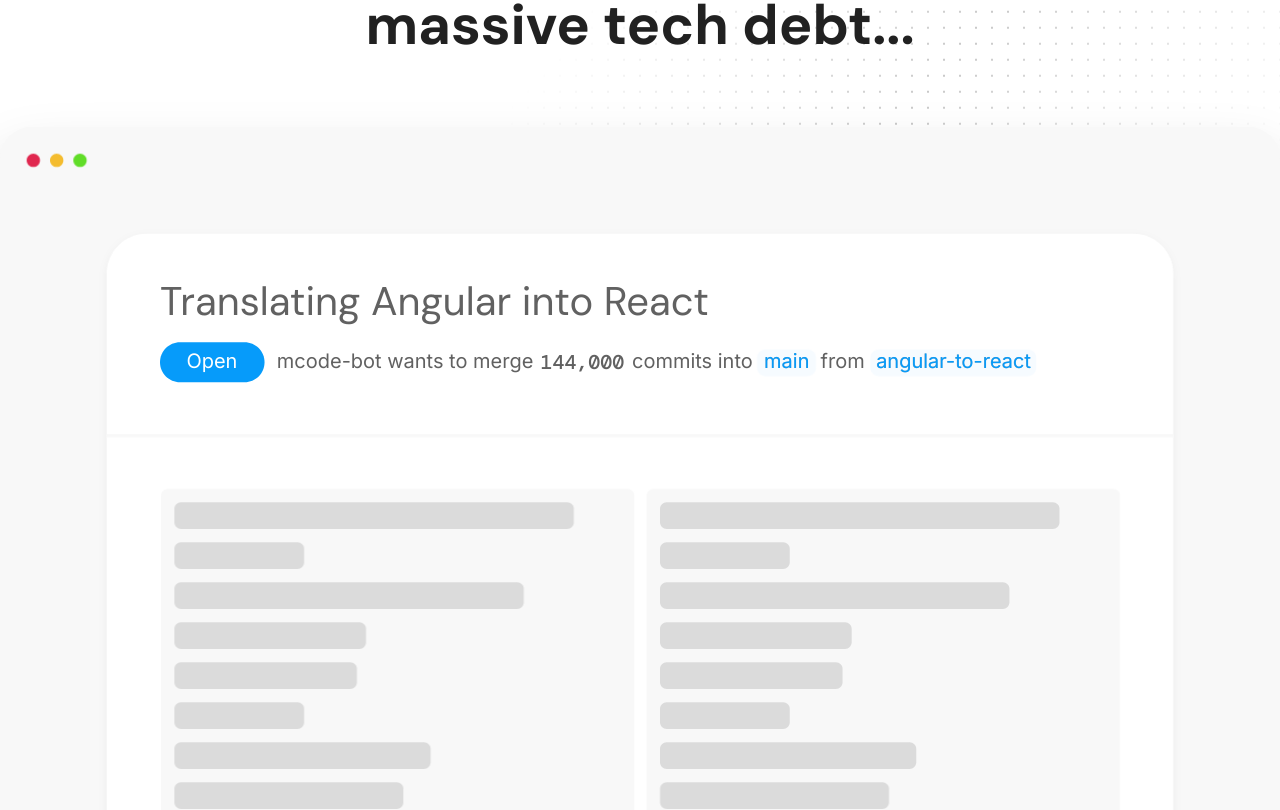
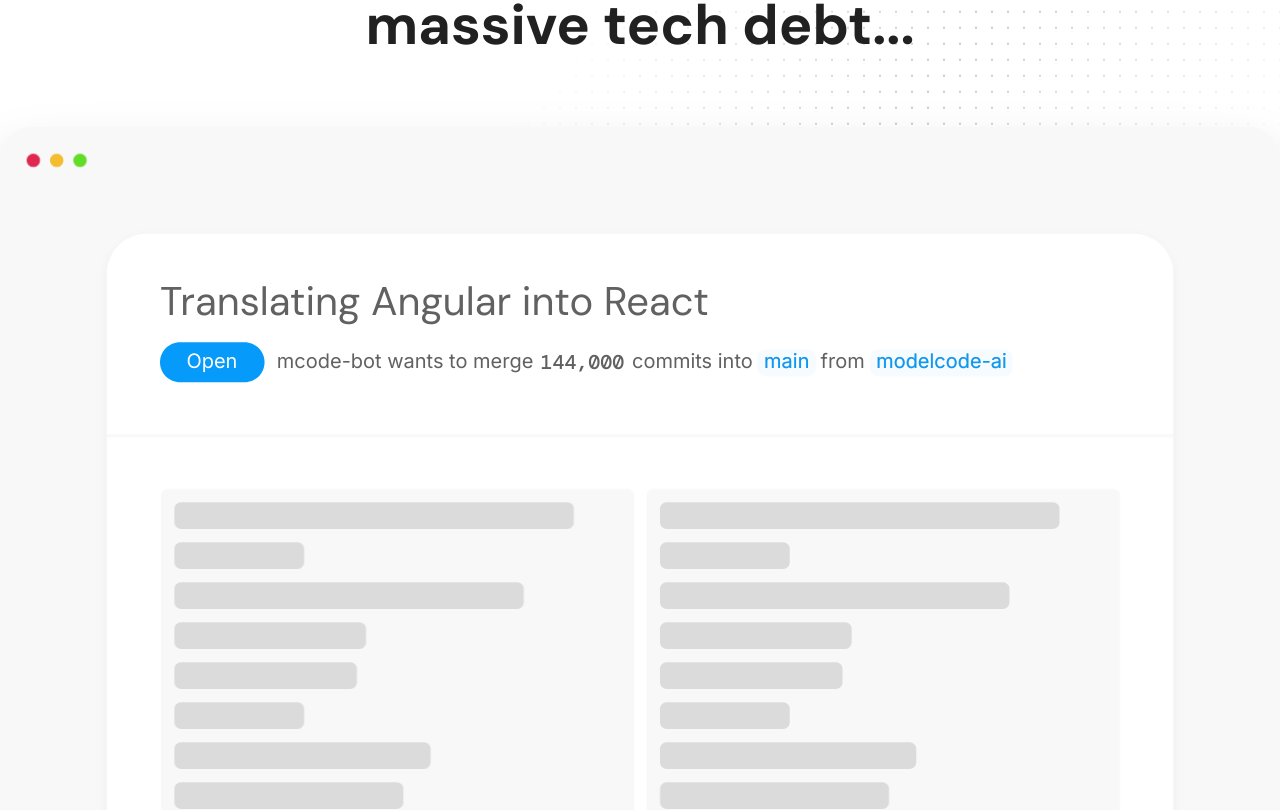
Before and after one commit to dannykingme/mcode-www-preview, a Next.js app: page /mcode-www-preview/ in a window 1280 px wide. Shown: the part 1280-2090 px from the top of the page. Built offline with nearby package versions, Linux system fonts and the light colour scheme; no server answers.

Commit message:
update branch name in diff illo to "modelcode-ai"

```diff
--- a/app/page.tsx
+++ b/app/page.tsx
@@ -15,8 +15,8 @@ import IlloWriting from '@/images/writing.svg';
 import IlloCode from '@/images/code.svg';
 import IlloSecurity from '@/images/security.svg';
 import IlloEnterprise from '@/images/enterprise.svg';
-import ArtDiff from '@/images/art-diff.svg';
-import ArtDiffSpacer from '@/images/art-diff-spacer.svg';
+import Diff from '@/images/diff.svg';
+import DiffSpacer from '@/images/diff-spacer.svg';
 import Icon from '@/components/Icon';
 import Button from '@/components/Button';
 import Image from 'next/image';
@@ -221,10 +221,10 @@ export default function Home() {
                   <div className="dff-aura-2 dff-aura" />
                 </div>
                 <div className="dff-shadow" />
-                <ArtDiff width={1280} />
+                <Diff width={1280} />
               </div>
             ) : (
-              <ArtDiffSpacer width={1280} />
+              <DiffSpacer width={1280} />
             )}
           </div>
           <div className="meet-followup">
--- a/styles/animations.css
+++ b/styles/animations.css
@@ -430,12 +430,12 @@
       calc((var(--dur10) * 0.55) + var(--del10)) both fade-in;
   }
 
-  .dff-react-tag {
+  .dff-branch-tag {
     animation: var(--dur11) var(--bounce)
       calc((var(--dur11) * 0.34) + var(--del11)) both grow-in;
   }
 
-  .dff-react {
+  .dff-branch {
     animation: var(--dur12) var(--fadein)
       calc((var(--dur12) * 0.55) + var(--del12)) both fade-in;
   }
--- a/styles/workshop.css
+++ b/styles/workshop.css
@@ -1430,6 +1430,6 @@ h6,
   fill: #069bfa;
 }
 
-.dff-react {
+.dff-branch {
   fill: #069bfa;
 }
```
Also changed, not shown: public/images/diff-spacer.svg (renamed from public/images/art-diff-spacer.svg), public/images/diff.svg.
